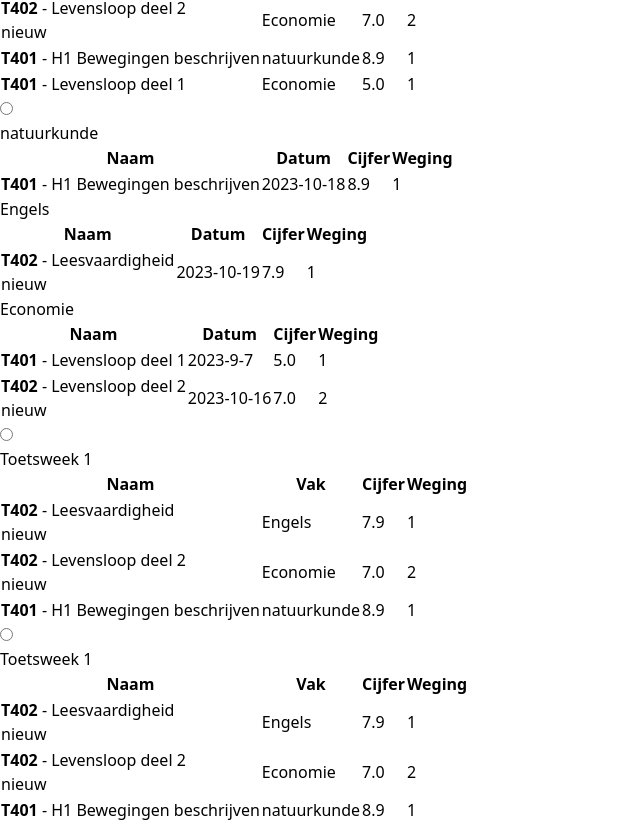
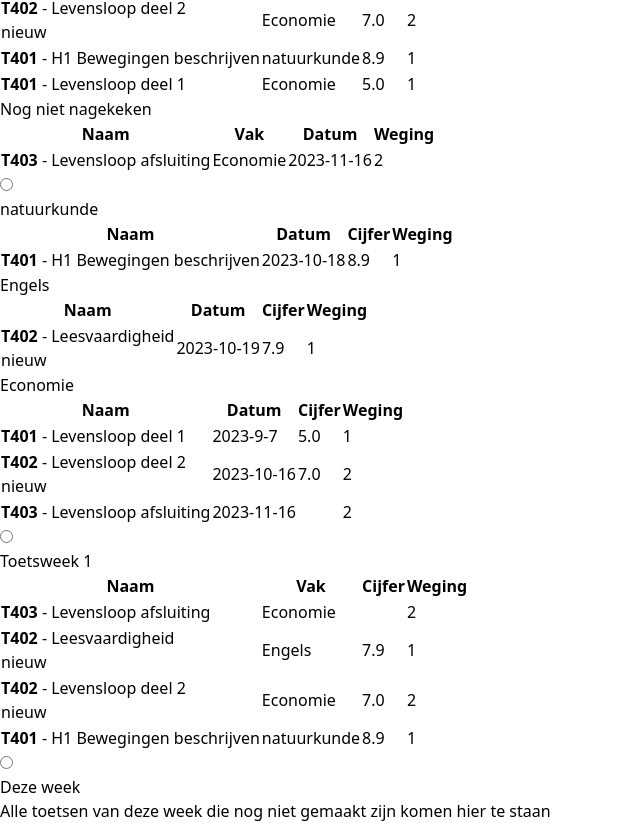
Before and after one commit to BramLeisink/Rooster-ELO, a SvelteKit app: page /marks in a window 1280 px wide. Shown: the part 805-1628 px from the top of the page, without its empty margins (0-640 px from the left). Built offline with nearby package versions, Linux system fonts and the light colour scheme.

Commit message:
change marks sorting and grouping to make more sense

```diff
--- a/src/routes/marks/+page.svelte
+++ b/src/routes/marks/+page.svelte
@@ -118,10 +118,43 @@
 					}
 				]
 			}
+		},
+		{
+			id: 'T403',
+			name: 'Levensloop afsluiting',
+			subject: {
+				id: 'econ',
+				name: 'Economie'
+			},
+			retakable: true,
+			weight: 2,
+			type: 'exam',
+			conduct: {
+				planned: true,
+				date: '2023-11-16',
+				semester: 1,
+				inExamWeek: true,
+				duration: 90
+			},
+			result: {
+				grades: [
+					{
+						grade: '7.0',
+						pass: true,
+						date: '2023-11-20',
+						new: true,
+						feedback: ''
+					}, {
+						grade: '',
+					}
+
+				]
+			}
 		}
 	];
 
 	let marks = [];
+	let marksToBeGraded = [];
 	let marksGroupedBySubject = [];
 	let marksGroupedByExamWeek = [];
 
@@ -130,6 +163,8 @@
 	// Function to fetch data from marks.json
 	const fetchMarks = async () => {
 		marks = exampleMarks;
+
+		marksToBeGraded = marks.filter(mark => !mark.result.grades[mark.result.grades.length - 1]?.grade);
 
 		marksGroupedBySubject = await marks.reduce((acc, obj) => {
 			const subject = obj.subject.name;
@@ -200,8 +235,8 @@
 <div role="tablist" class="tabs tabs-lifted pt-5">
 	<input type="radio" name="my_tabs_2" role="tab" class="tab" aria-label="Recent" checked />
 	<div role="tabpanel" class="tab-content bg-base-100 border-base-300 rounded-box p-6">
-		<h3 class="text-xl font-bold">Recent toegevoegd</h3>
-		<div class="overflow-x-auto">
+		<h3 class="text-xl font-bold">Recent nagekeken</h3>
+		<div class="overflow-x-auto mb-3">
 			<table class="table">
 				<thead>
 					<tr>
@@ -212,7 +247,7 @@
 					</tr>
 				</thead>
 				<tbody>
-					{#each marks.sort((a, b) => new Date(b.result.grades[0].date) - new Date(a.result.grades[0].date)) as mark}
+					{#each marks.sort((a, b) => new Date(b.result.grades[0].date) - new Date(a.result.grades[0].date)).filter(mark => mark.result.grades[mark.result.grades.length - 1]?.grade) as mark}
 						<tr class="hover" on:click={() => openMarkModal(mark)}>
 							<td
 								><b>{mark.id}</b> - {mark.name}
@@ -225,6 +260,36 @@
 								class="text-{mark.result.grades[mark.result.grades.length - 1].pass
 									? 'success'
 									: 'error'}">{mark.result.grades[mark.result.grades.length - 1].grade}</td
+							>
+							<td>{mark.weight}</td>
+						</tr>
+					{/each}
+				</tbody>
+			</table>
+		</div>
+
+		<h3 class="text-xl font-bold">Nog niet nagekeken</h3>
+		<div class="overflow-x-auto mb-3">
+			<table class="table">
+				<thead>
+					<tr>
+						<th>Naam</th>
+						<th>Vak</th>
+						<th>Datum</th>
+						<th>Weging</th>
+					</tr>
+				</thead>
+				<tbody>
+					{#each marksToBeGraded as mark}
+						<tr class="hover" on:click={() => openMarkModal(mark)}>
+							<td
+								><b>{mark.id}</b> - {mark.name}
+								{#if mark.result.grades[mark.result.grades.length - 1].new}
+									<div class="badge badge-primary ml-2">nieuw</div>
+								{/if}</td
+							>
+							<td class="capitalize">{mark.subject.name}</td>
+							<td	class="">{mark.conduct.date}</td
 							>
 							<td>{mark.weight}</td>
 						</tr>
@@ -313,40 +378,10 @@
 	<input type="radio" name="my_tabs_2" role="tab" class="tab" aria-label="Aankomend" />
 	<!-- TODO: fix this shit so it is really aankomend. -->
 	<div role="tabpanel" class="tab-content bg-base-100 border-base-300 rounded-box p-6">
-		{#each Object.keys(marksGroupedByExamWeek) as examWeek}
-			<h3 class="text-xl font-bold capitalize">Toetsweek {examWeek}</h3>
-			<div class="overflow-x-auto mb-3">
-				<table class="table">
-					<thead>
-						<tr>
-							<th>Naam</th>
-							<th>Vak</th>
-							<th>Cijfer</th>
-							<th>Weging</th>
-						</tr>
-					</thead>
-					<tbody>
-						{#each marksGroupedByExamWeek[examWeek] as mark}
-							<tr class="hover" on:click={() => openMarkModal(mark)}>
-								<td
-									><b>{mark.id}</b> - {mark.name}
-									{#if mark.result.grades[mark.result.grades.length - 1].new}
-										<div class="badge badge-primary ml-2">nieuw</div>
-									{/if}</td
-								>
-								<td class="capitalize">{mark.subject.name}</td>
-								<td
-									class="text-{mark.result.grades[mark.result.grades.length - 1].pass
-										? 'success'
-										: 'error'}">{mark.result.grades[mark.result.grades.length - 1].grade}</td
-								>
-								<td>{mark.weight}</td>
-							</tr>
-						{/each}
-					</tbody>
-				</table>
-			</div>
-		{/each}
+		<h3 class="text-xl font-bold capitalize">Deze week</h3>
+		<p class="mb-3">Alle toetsen van deze week die nog niet gemaakt zijn komen hier te staan</p>
+		<h3 class="text-xl font-bold capitalize">Deze periode</h3>
+		<p class="mb-3">Alle toetsen van deze periode die nog niet zijn gemaakt en niet deze week zijn komen hier te staan</p>
 	</div>
 </div>
 
```
